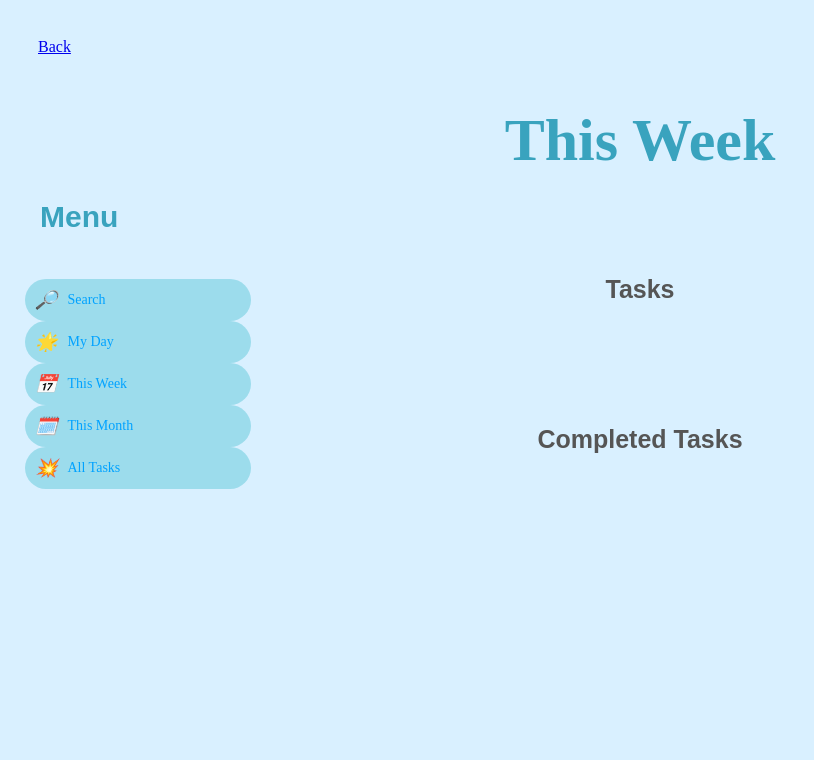
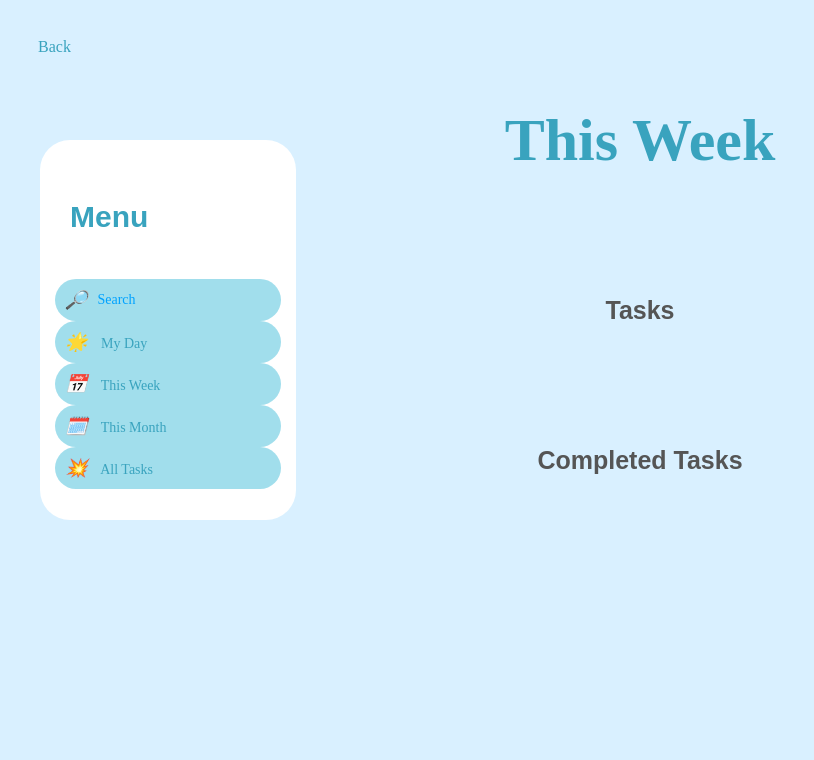
Before and after one commit to ChantnitC/Socialmedia_Analyze, a Flask app: page /weekly_tasks in a window 1280 px wide. Shown: the top 760 px of the page, without its empty margins (0-814 px from the left). Before the commit the page ends 489 px from the top, so only its background shows below. Run offline with Flask 3, Linux system fonts and the light colour scheme.

Commit message:
แก้ไข html css ทุกหน้า

```diff
--- a/static/weekly.css
+++ b/static/weekly.css
@@ -8,7 +8,7 @@ body{
     padding: 30px;
 }
 
-h1 {
+.header {
     color: #39a3be;
     padding: 10px;
     text-align: center;
@@ -30,6 +30,9 @@ h1 {
     position: absolute;
     top: 140px;
     left: 10px;
+    background-color: white;
+    margin-left: 30px;
+    border-radius: 30px;
 }
 
 h1{
@@ -80,3 +83,13 @@ ul {
     min-width: auto;
     max-width: auto;
 }
+
+a{
+    color:#39a3be;
+    text-decoration: none;
+}
+
+
+.first{
+    text-decoration: none;
+}
--- a/templates/index.html
+++ b/templates/index.html
@@ -3,12 +3,11 @@
 <head>
     <meta charset="UTF-8">
     <meta name="viewport" content="width=device-width, initial-scale=1.0">
-    <link rel="stylesheet" href="/static/style.css"> <!-- ลิงก์ไปยังไฟล์ CSS -->
+    <link rel="stylesheet" href="/static/style.css">
     <title>To-Do List</title>
 </head>
 <body>
     <div class="header"><h1>To-Do List</h1></div>
-        <!-- Main Content -->
         <div class="content">
             <center>
                 <div class="task-list">
@@ -90,7 +89,7 @@
                 <li><i>🔎</i> Search</li>
                 <li><a href="/myday"><i>🌟</i> My Day</a></li>
                 <li><a href="/weekly_tasks"><i>📅</i> This Week</a></li>
-                <li><a href="/monthly"><i>🗓️</i>This Month</a></li>
+                <li><a href="/monthly"><i>🗓️</i> This Month</a></li>
                 <li><a href="/alltask"><i>💥</i> All Tasks</a></li>
             </ul>
         </div>
--- a/templates/weekly_tasks.html
+++ b/templates/weekly_tasks.html
@@ -7,9 +7,12 @@
     <title>To-Do List</title>
 </head>
 <body>
-    <nav><a href="/">Back</a></nav>
 
-    <h1>This Week</h1>
+    <nav class="first">
+        <a href="/">Back</a>
+    </nav>
+
+    <div class="header"><h1>This Week</h1></div>
     <div class="row">
         <div class="content">
             <center>
@@ -61,10 +64,10 @@
             <h3>Menu</h3>
             <ul class="menu">
                 <li><i>🔎</i> Search</li>
-                <li><i>🌟</i> My Day</li>
-                <li><i>📅</i> This Week</li>
-                <li><i>🗓️</i> This Month</li>
-                <li><i>💥</i> All Tasks</li>
+                <li><a href="/myday"><i>🌟</i> My Day</a></li>
+                <li><a href="/weekly_tasks"><i>📅</i> This Week</a></li>
+                <li><a href="/monthly"><i>🗓️</i> This Month</a></li>
+                <li><a href="/alltask"><i>💥</i> All Tasks</a></li>
             </ul>
         </div>
     </div>
```
Also changed, not shown: static/monthly.css (+14 -1 lines), static/myday.css (+13 -0 lines), static/style.css (+2 -6 lines), templates/monthly.html (+7 -3 lines), templates/myday.html (+5 -3 lines).
